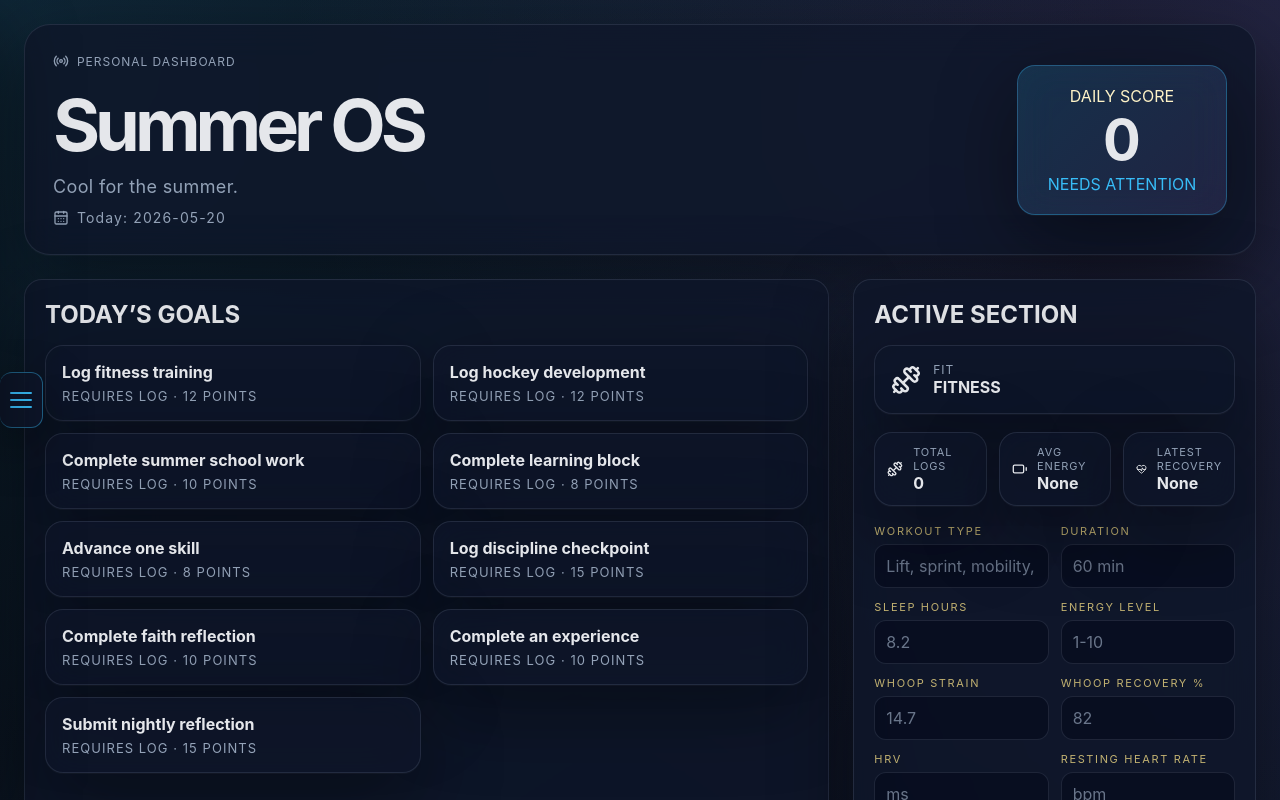
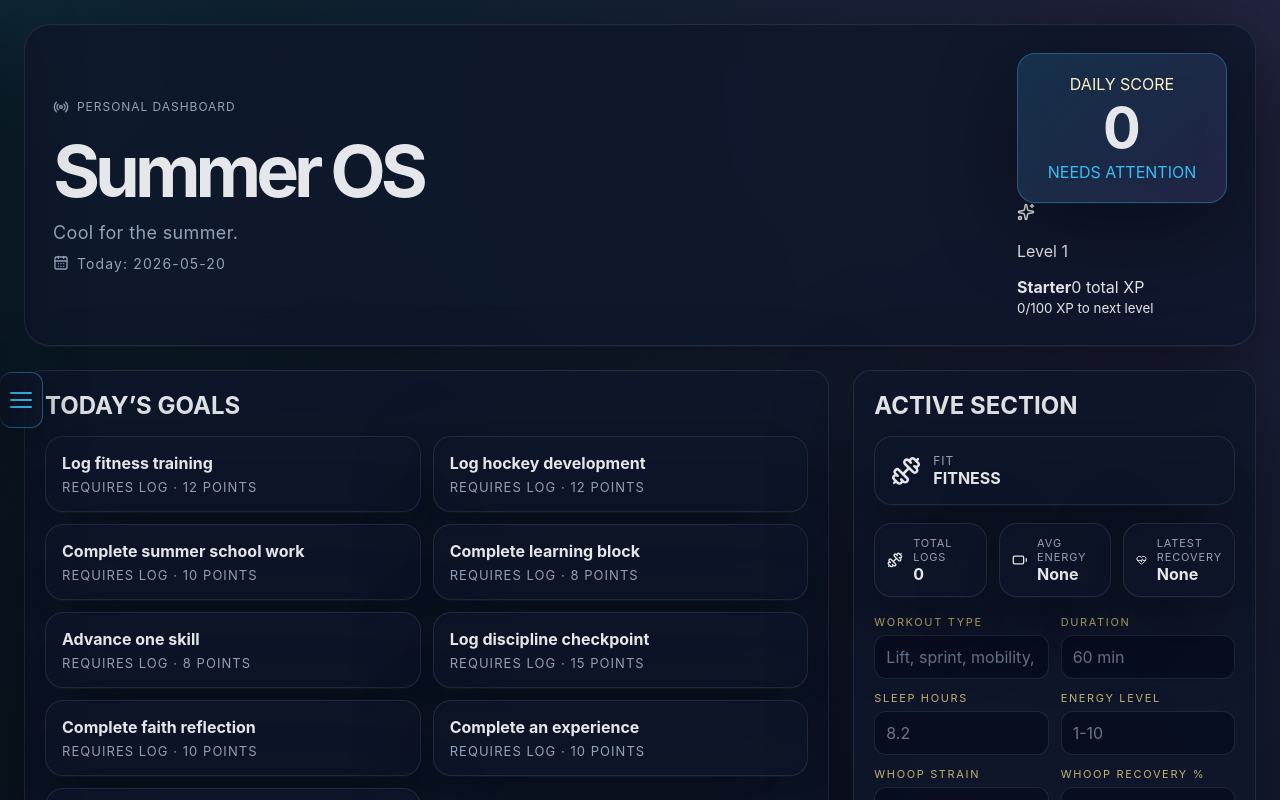
Before and after one commit to lodenjjohnson-alt/CoolForTheSummer, a React (Vite) app: page / in a window 1280 px wide. Shown: the top 800 px of the page. Built offline with nearby package versions, Linux system fonts and the light colour scheme.

Commit message:
Add persistent XP leveling system

```diff
--- a/src/App.jsx
+++ b/src/App.jsx
@@ -15,6 +15,7 @@ import {
   Radio,
   RefreshCw,
   Shield,
+  Sparkles,
   Trash2,
 } from "lucide-react";
 import FitnessModule from "./modules/FitnessModule.jsx";
@@ -30,7 +31,22 @@ import RewardsPanel from "./components/RewardsPanel.jsx";
 
 const DAILY_MISSION_STORAGE_KEY = "summer-os-daily-mission-state";
 const OPERATION_ARCHIVE_STORAGE_KEY = "summer-os-operation-archive";
+const XP_STORAGE_KEY = "summer-os-xp-state";
 const MAX_ARCHIVED_OPERATIONS = 75;
+const XP_PER_LEVEL = 100;
+
+const levelTitles = [
+  "Starter",
+  "Momentum Builder",
+  "Consistent Closer",
+  "High Performer",
+  "Elite Builder",
+  "Summer Pro",
+  "Relentless",
+  "Limit Breaker",
+  "Prime Mover",
+  "Transcendent",
+];
 
 function getLocalDateString(date = new Date()) {
   const year = date.getFullYear();
@@ -102,6 +118,23 @@ function getStatus(score) {
   return "Needs Attention";
 }
 
+function getLevelInfo(totalXp) {
+  const safeXp = Math.max(0, Number(totalXp) || 0);
+  const level = Math.floor(safeXp / XP_PER_LEVEL) + 1;
+  const currentLevelXp = safeXp % XP_PER_LEVEL;
+  const title = levelTitles[Math.min(level - 1, levelTitles.length - 1)];
+  const progressPercent = Math.min(100, (currentLevelXp / XP_PER_LEVEL) * 100);
+
+  return {
+    totalXp: safeXp,
+    level,
+    title,
+    currentLevelXp,
+    nextLevelXp: XP_PER_LEVEL,
+    progressPercent,
+  };
+}
+
 function makeOperationSnapshot(missionState, source = "manual") {
   const tasks = mergeSavedTasks(missionState.tasks);
   const score = calculateScore(tasks);
@@ -153,6 +186,28 @@ function loadOperationArchive() {
   }
 }
 
+function loadXpState() {
+  try {
+    const raw = localStorage.getItem(XP_STORAGE_KEY);
+    if (raw) {
+      const parsed = JSON.parse(raw);
+      if (Number.isFinite(Number(parsed?.totalXp))) {
+        return { totalXp: Math.max(0, Number(parsed.totalXp)) };
+      }
+    }
+  } catch {
+    // Fall through to migration calculation.
+  }
+
+  const archivedXp = loadOperationArchive().reduce(
+    (total, operation) => total + (Number(operation.score) || 0),
+    0
+  );
+  const currentXp = calculateScore(loadDailyMissionState().tasks);
+
+  return { totalXp: archivedXp + currentXp };
+}
+
 function shouldAutoArchive(missionState) {
   return (
     missionState.tasks.some((task) => task.done) ||
@@ -165,6 +220,7 @@ export default function App() {
   const [sidebarOpen, setSidebarOpen] = useState(false);
   const [missionState, setMissionState] = useState(() => loadDailyMissionState());
   const [operationArchive, setOperationArchive] = useState(() => loadOperationArchive());
+  const [xpState, setXpState] = useState(() => loadXpState());
   const [selectedOperationId, setSelectedOperationId] = useState("");
 
   const tasks = missionState.tasks;
@@ -178,6 +234,10 @@ export default function App() {
   useEffect(() => {
     localStorage.setItem(OPERATION_ARCHIVE_STORAGE_KEY, JSON.stringify(operationArchive));
   }, [operationArchive]);
+
+  useEffect(() => {
+    localStorage.setItem(XP_STORAGE_KEY, JSON.stringify(xpState));
+  }, [xpState]);
 
   useEffect(() => {
     function resetIfDateChanged() {
@@ -201,6 +261,7 @@ export default function App() {
   }, []);
 
   const score = useMemo(() => calculateScore(tasks), [tasks]);
+  const levelInfo = useMemo(() => getLevelInfo(xpState.totalXp), [xpState.totalXp]);
   const completed = tasks.filter((task) => task.done).length;
   const active = modules.find((module) => module.key === activeModule) ?? modules[0];
   const ActiveIcon = active.icon;
@@ -210,11 +271,18 @@ export default function App() {
     null;
 
   function completeTask(taskId) {
+    const task = tasks.find((item) => item.id === taskId);
+    if (!task || task.done) return;
+
     setMissionState((prev) => ({
       ...prev,
-      tasks: prev.tasks.map((task) =>
-        task.id === taskId ? { ...task, done: true } : task
+      tasks: prev.tasks.map((item) =>
+        item.id === taskId ? { ...item, done: true } : item
       ),
+    }));
+
+    setXpState((prev) => ({
+      totalXp: Math.max(0, Number(prev.totalXp) || 0) + task.points,
     }));
   }
 
@@ -371,10 +439,27 @@ export default function App() {
             </p>
           </div>
 
-          <div className="score-card">
-            <p>Daily Score</p>
-            <strong>{score}</strong>
-            <span>{getStatus(score)}</span>
+          <div className="top-stat-stack">
+            <div className="score-card">
+              <p>Daily Score</p>
+              <strong>{score}</strong>
+              <span>{getStatus(score)}</span>
+            </div>
+
+            <div className="xp-card">
+              <div className="xp-card-header">
+                <Sparkles size={18} />
+                <p>Level {levelInfo.level}</p>
+              </div>
+              <strong>{levelInfo.title}</strong>
+              <span>{levelInfo.totalXp} total XP</span>
+              <div className="xp-progress-bar">
+                <div style={{ width: `${levelInfo.progressPercent}%` }} />
+              </div>
+              <small>
+                {levelInfo.currentLevelXp}/{levelInfo.nextLevelXp} XP to next level
+              </small>
+            </div>
           </div>
         </header>
 
@@ -532,7 +617,7 @@ export default function App() {
           </div>
 
           <p className="muted">
-            Modern dashboard theme active. Daily goals are locked to module logs. Completed goals: {completed}/{tasks.length}.
+            Persistent XP active. Modern dashboard theme active. Daily goals are locked to module logs. Completed goals: {completed}/{tasks.length}.
           </p>
         </section>
       </main>
```
